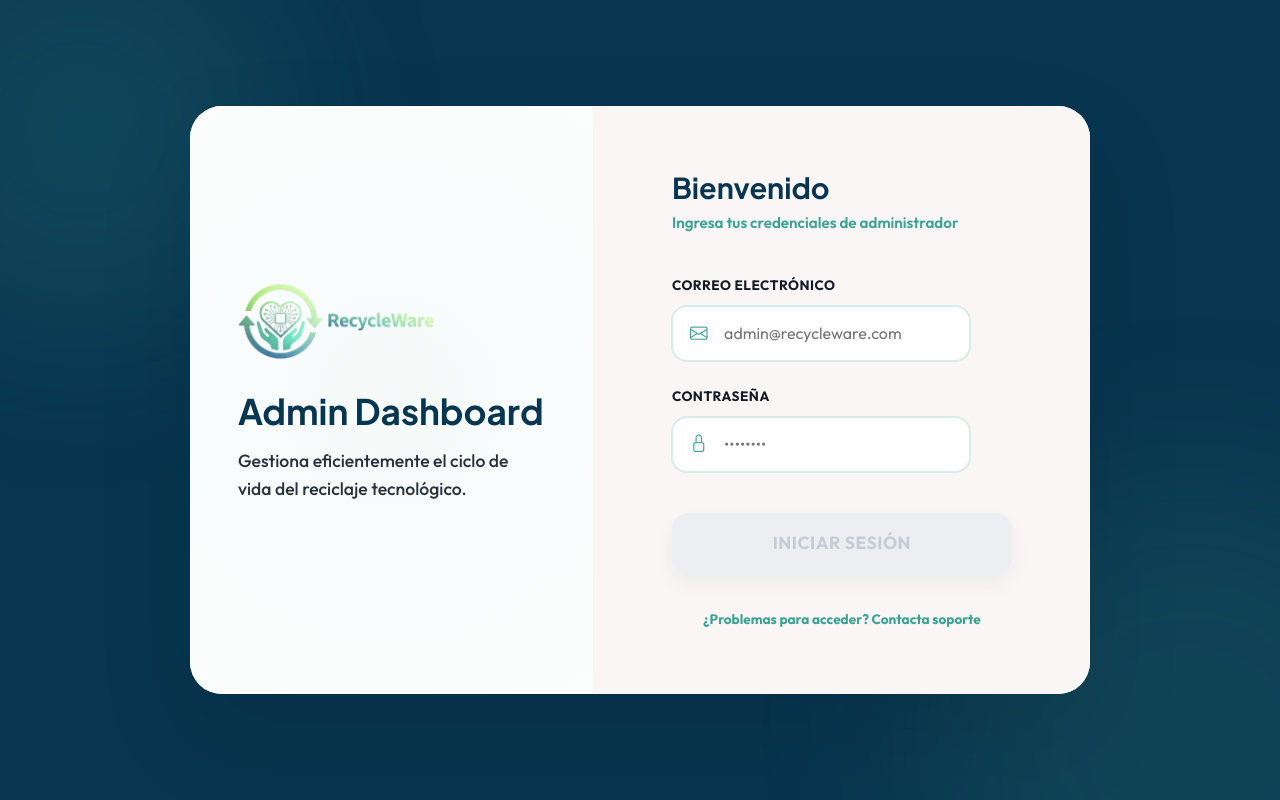
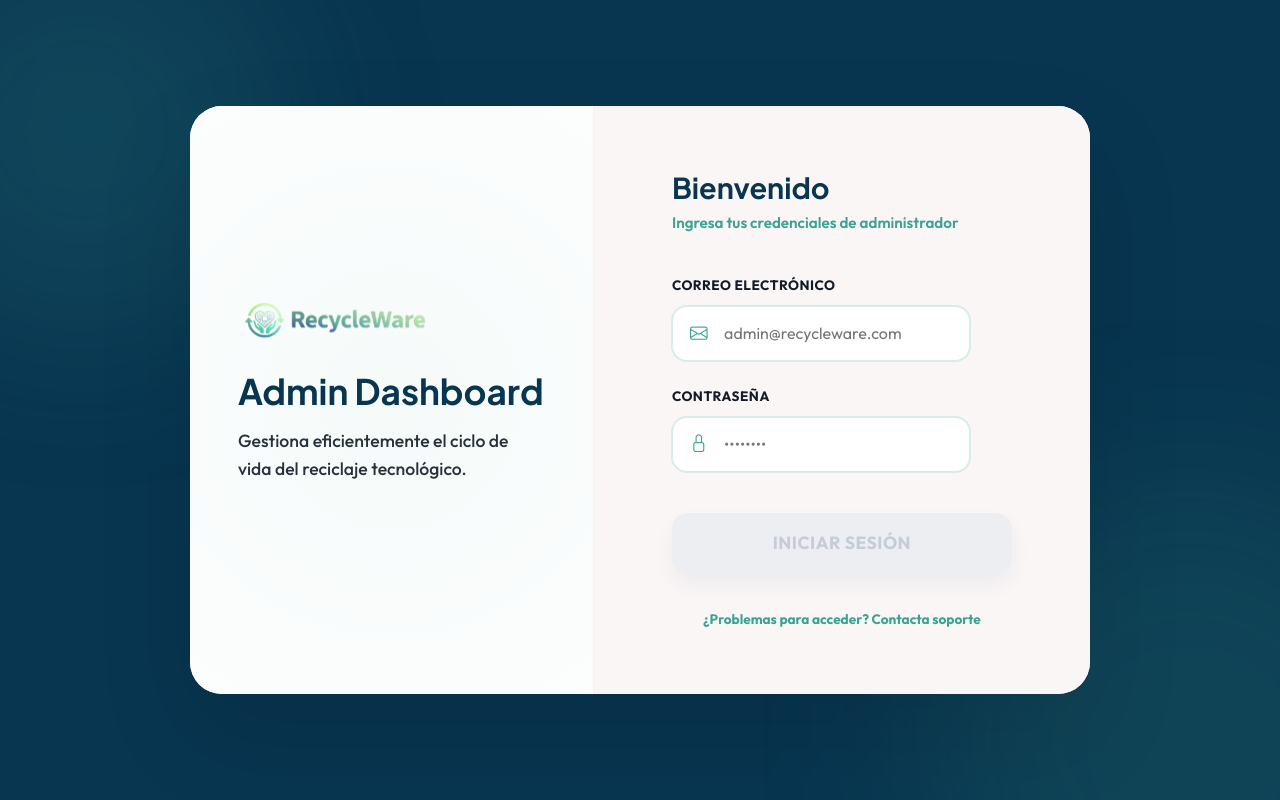
Before and after one commit to Siimonyan/Recycleware-Admin, an Angular app: page /login in a window 1280 px wide. Built offline with nearby package versions, Linux system fonts and the light colour scheme; no server answers.

Commit message:
Logo login cambiado y mejora en cambios de solicitudes

```diff
--- a/src/app/pages/donaciones/donaciones.ts
+++ b/src/app/pages/donaciones/donaciones.ts
@@ -136,7 +136,7 @@ export class DonacionesComponent implements OnInit {
   filterTerm = '';
   selectedEstado = '';
 
-  constructor(private apiService: ApiService, private cdr: ChangeDetectorRef) {}
+  constructor(private apiService: ApiService, private cdr: ChangeDetectorRef) { }
 
   filteredDonaciones() {
     return this.donaciones.filter(d => {
--- a/src/app/pages/login/login.ts
+++ b/src/app/pages/login/login.ts
@@ -20,7 +20,7 @@ import { Router } from '@angular/router';
           <!-- Branding Section -->
           <div class="brand-section">
             <div class="brand-content">
-              <img src="assets/img/logo-entero.png" alt="RecycleWare Logo" class="brand-logo" onerror="this.src='https://img.icons8.com/fluency/96/recycle-sign.png';">
+              <img src="assets/img/logo.png" alt="RecycleWare Logo" class="brand-logo" onerror="this.src='https://img.icons8.com/fluency/96/recycle-sign.png';">
               <h1>Admin Dashboard</h1>
               <p>Gestiona eficientemente el ciclo de vida del reciclaje tecnológico.</p>
             </div>
--- a/src/app/pages/solicitudes/solicitudes.ts
+++ b/src/app/pages/solicitudes/solicitudes.ts
@@ -178,7 +178,8 @@ export class SolicitudesComponent implements OnInit {
 
     if (solicitud.state?.id === 1) {
       this.apiService.updateSolicitudEstado(solicitud.id, 2).subscribe({
-        next: () => {
+        next: (updated) => {
+          this.selectedInfoItem = updated;
           this.loadSolicitudes();
         },
         error: (err) => console.error('Error al actualizar el estado a "En Revisión":', err)
```
